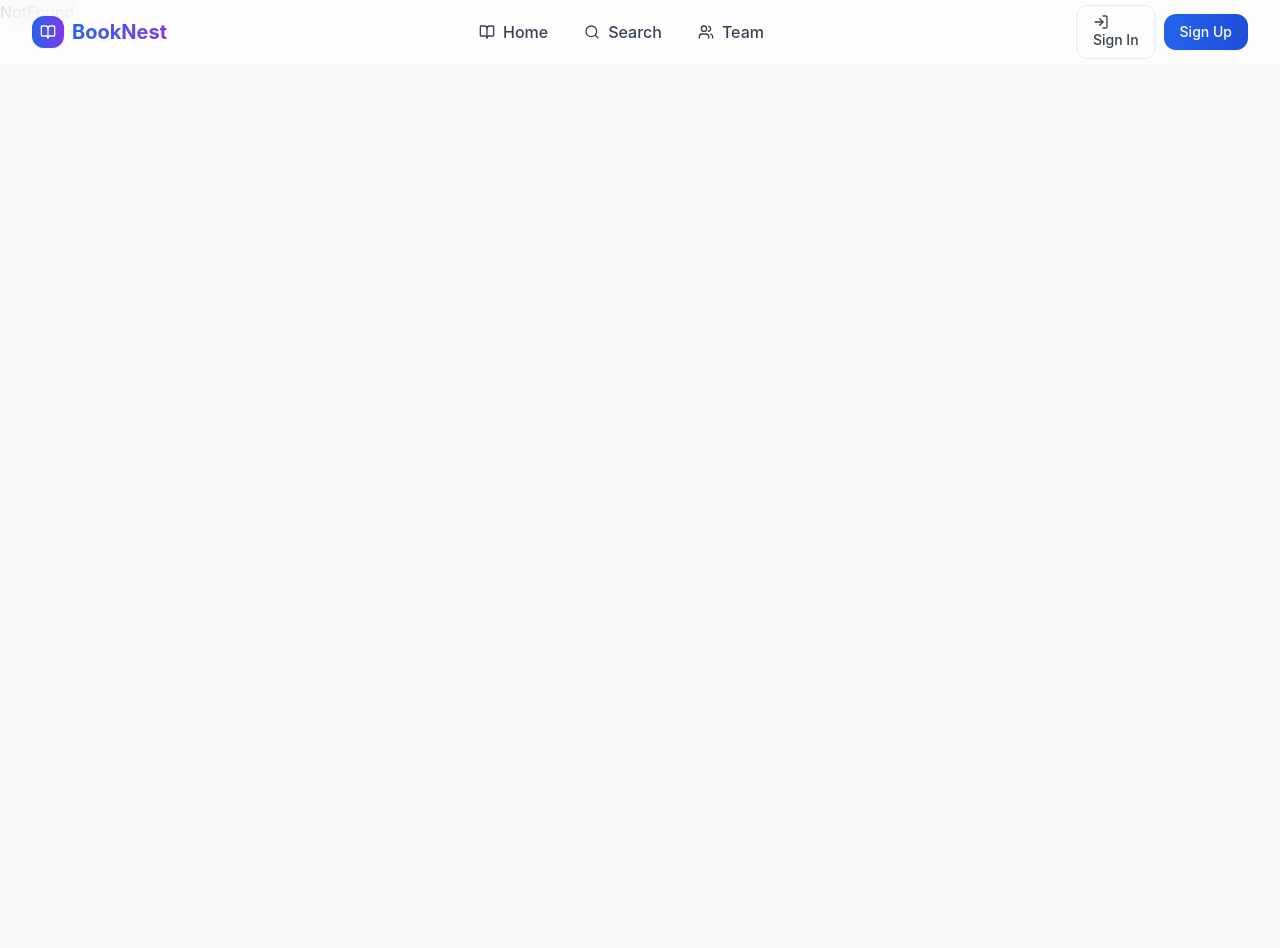
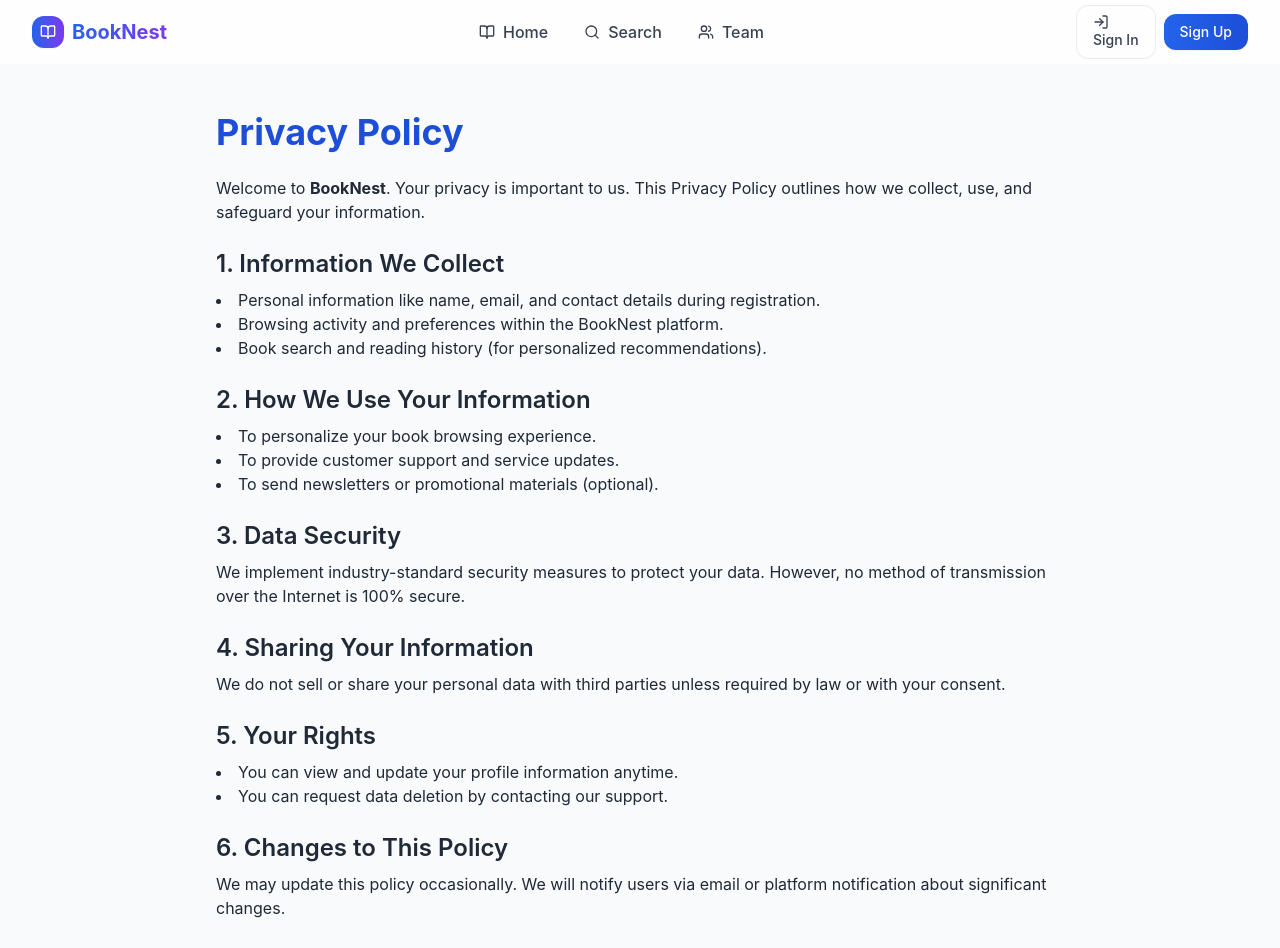
Before and after one commit to LEKKALA-BHASKAR/BookNest-SmartBridge, a React (Vite) app: page /policy in a window 1280 px wide. Shown: the top 948 px of the page. Before the commit the page ends 800 px from the top, so only its background shows below. Built offline with nearby package versions, Linux system fonts and the light colour scheme.

Commit message:
not found and policy implemetation

```diff
--- a/src/App.jsx
+++ b/src/App.jsx
@@ -9,7 +9,8 @@ import AdminPage from './pages/AdminPage'
 import FavoritesPage from './pages/FavoritesPage'
 import ProfilePage from './pages/ProfilePage'
 import './index.css'
-import NotFound from "./pages/NotFound";
+import Policy from './pages/Policy.jsx'
+import  NotFound  from './pages/NotFound.jsx'
 function App() {
   return (
     <AuthProvider>
@@ -24,7 +25,10 @@ function App() {
             <Route path="/admin" element={<AdminPage />} />
             <Route path="/favorites" element={<FavoritesPage />} />
             <Route path="/profile" element={<ProfilePage />} />
+
             <Route path="*" element={<NotFound/>} />
+
+            <Route path="/policy" element={<Policy/>} />
 
           </Routes>
         </div>
--- a/src/pages/NotFound.jsx
+++ b/src/pages/NotFound.jsx
@@ -1,8 +1,20 @@
+import React from "react";
+import { Link } from "react-router-dom";
+
 const NotFound = () => {
   return (
-    <div>
-        <h1>NotFound</h1>
+    <div className="min-h-screen flex flex-col items-center justify-center bg-gray-100 text-center p-4">
+      <h1 className="text-6xl font-bold text-red-600 mb-4">404</h1>
+      <h2 className="text-2xl font-semibold text-gray-800 mb-2">Page Not Found</h2>
+      <p className="text-gray-600 mb-6">Sorry, the page you're looking for doesn't exist.</p>
+      <Link
+        to="/"
+        className="bg-blue-600 hover:bg-blue-700 text-white px-6 py-2 rounded-md transition"
+      >
+        Go to Homepage
+      </Link>
     </div>
-  )
-}
-export default NotFound
+  );
+};
+
+export default NotFound;
--- /dev/null
+++ b/src/pages/Policy.jsx
@@ -0,0 +1,60 @@
+import React from "react";
+
+const Policy = () => {
+  return (
+    <div className="max-w-4xl mx-auto py-10 px-6 text-gray-800">
+
+        <br/>
+        <br/>
+        <br/>
+      <h1 className="text-4xl font-bold text-blue-700 mb-6">Privacy Policy</h1>
+
+      <p className="mb-4">
+        Welcome to <strong>BookNest</strong>. Your privacy is important to us. This Privacy Policy outlines how we collect, use, and safeguard your information.
+      </p>
+
+      <h2 className="text-2xl font-semibold mt-6 mb-2">1. Information We Collect</h2>
+      <ul className="list-disc list-inside mb-4">
+        <li>Personal information like name, email, and contact details during registration.</li>
+        <li>Browsing activity and preferences within the BookNest platform.</li>
+        <li>Book search and reading history (for personalized recommendations).</li>
+      </ul>
+
+      <h2 className="text-2xl font-semibold mt-6 mb-2">2. How We Use Your Information</h2>
+      <ul className="list-disc list-inside mb-4">
+        <li>To personalize your book browsing experience.</li>
+        <li>To provide customer support and service updates.</li>
+        <li>To send newsletters or promotional materials (optional).</li>
+      </ul>
+
+      <h2 className="text-2xl font-semibold mt-6 mb-2">3. Data Security</h2>
+      <p className="mb-4">
+        We implement industry-standard security measures to protect your data. However, no method of transmission over the Internet is 100% secure.
+      </p>
+
+      <h2 className="text-2xl font-semibold mt-6 mb-2">4. Sharing Your Information</h2>
+      <p className="mb-4">
+        We do not sell or share your personal data with third parties unless required by law or with your consent.
+      </p>
+
+      <h2 className="text-2xl font-semibold mt-6 mb-2">5. Your Rights</h2>
+      <ul className="list-disc list-inside mb-4">
+        <li>You can view and update your profile information anytime.</li>
+        <li>You can request data deletion by contacting our support.</li>
+      </ul>
+
+      <h2 className="text-2xl font-semibold mt-6 mb-2">6. Changes to This Policy</h2>
+      <p className="mb-4">
+        We may update this policy occasionally. We will notify users via email or platform notification about significant changes.
+      </p>
+
+      <h2 className="text-2xl font-semibold mt-6 mb-2">7. Contact Us</h2>
+      <p>
+        If you have any questions about this policy, please contact us at:{" "}
+        <span className="text-blue-600">support@booknest.com</span>
+      </p>
+    </div>
+  );
+};
+
+export default Policy;
```
